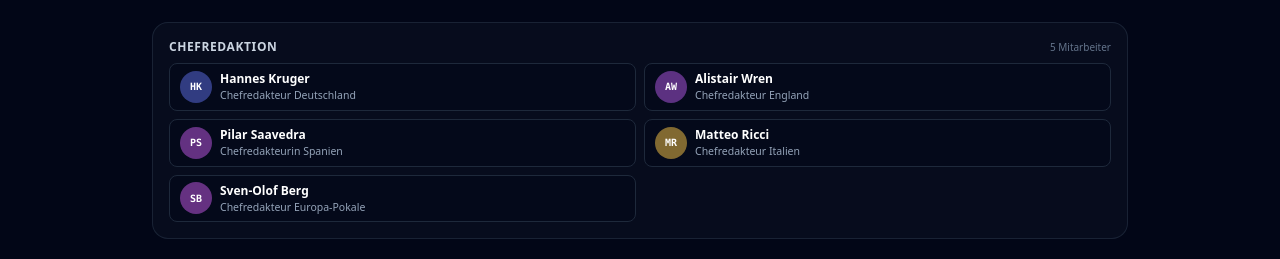
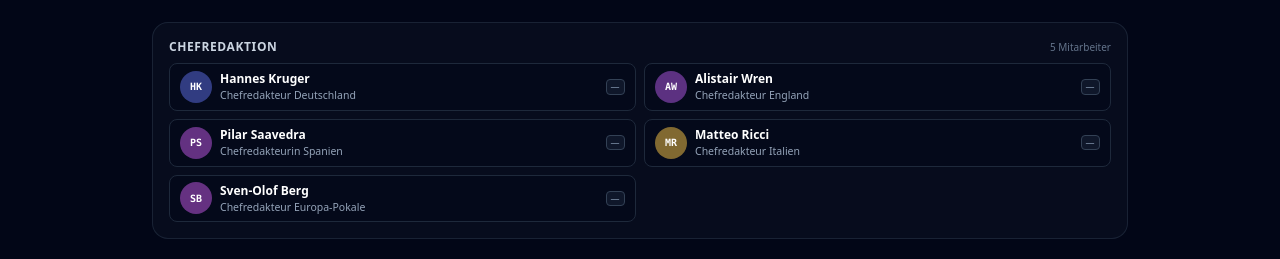
Before and after one commit to nnauroz-prog/trading-app, a Next.js app: page /sport/firma in a window 1280 px wide. Shown: the part 541-800 px from the top of the page. Built offline with nearby package versions, Linux system fonts and the light colour scheme; no server answers.

Commit message:
Welle 17801-17900: Sport-Firma Uebersicht mit Trefferquoten-Badges pro Mitarbeiter

```diff
--- a/app/sport/firma/page.tsx
+++ b/app/sport/firma/page.tsx
@@ -49,11 +49,41 @@ function hueFromId(id: string): number {
   return h;
 }
 
-function EmployeeChip({ e }: { e: SportEmployee }) {
+interface EmployeeStatLite {
+  hitRatePct: number | null;
+  totalVotes: number;
+  sampleQuality: 'good' | 'medium' | 'weak';
+}
+
+function HitRateBadge({ stat }: { stat: EmployeeStatLite | null }) {
+  if (!stat || stat.hitRatePct === null || stat.totalVotes === 0) {
+    return (
+      <span className="rounded border border-slate-700 bg-slate-900 px-1 py-0 text-[9px] font-bold uppercase tracking-wider text-slate-500" title="Noch keine ausgewertete Backtest-Stichprobe">
+        —
+      </span>
+    );
+  }
+  const tone = stat.hitRatePct >= 60
+    ? 'border-emerald-400/50 bg-emerald-500/15 text-emerald-200'
+    : stat.hitRatePct >= 50
+      ? 'border-amber-400/40 bg-amber-500/10 text-amber-200'
+      : 'border-rose-400/40 bg-rose-500/10 text-rose-200';
+  const sampleLabel = stat.sampleQuality === 'good' ? '' : stat.sampleQuality === 'medium' ? '·' : '!';
+  return (
+    <span
+      className={`rounded border px-1 py-0 text-[9px] font-bold uppercase tracking-wider ${tone}`}
+      title={`Trefferquote ${stat.hitRatePct.toFixed(1)}% bei ${stat.totalVotes} Stimmen · Stichprobe ${stat.sampleQuality}`}
+    >
+      {stat.hitRatePct.toFixed(0)}%{sampleLabel}
+    </span>
+  );
+}
+
+function EmployeeChip({ e, stat }: { e: SportEmployee; stat: EmployeeStatLite | null }) {
   const hue = hueFromId(e.id);
   return (
     <li>
-      <Link href={`/sport/firma/${e.id}`} className="grid grid-cols-[2rem_1fr] items-center gap-2 rounded-lg border border-slate-800 bg-slate-950/40 px-2.5 py-1.5 hover:border-emerald-400/40 hover:bg-slate-900/60">
+      <Link href={`/sport/firma/${e.id}`} className="grid grid-cols-[2rem_1fr_auto] items-center gap-2 rounded-lg border border-slate-800 bg-slate-950/40 px-2.5 py-1.5 hover:border-emerald-400/40 hover:bg-slate-900/60">
         <div
           className="flex h-8 w-8 items-center justify-center rounded-full font-mono text-[10px] font-bold text-white"
           style={{ background: `hsl(${hue}, 45%, 35%)` }}
@@ -65,6 +95,7 @@ function EmployeeChip({ e }: { e: SportEmployee }) {
           <div className="truncate text-[12px] font-semibold text-white">{e.name}</div>
           <div className="truncate text-[10.5px] text-slate-400">{e.role}</div>
         </div>
+        <HitRateBadge stat={stat} />
       </Link>
     </li>
   );
@@ -73,6 +104,7 @@ function EmployeeChip({ e }: { e: SportEmployee }) {
 export default async function SportFirmaPage() {
   const counts = countByDepartment();
   const backtestStats = await getEmployeeBacktest();
+  const statMap = new Map(backtestStats.map((s) => [s.employeeId, s]));
   const grouped: Record<SportDepartment, SportEmployee[]> = {
     chef: [], league_scout: [], team_analyst: [], form_analyst: [],
     tactical_analyst: [], international_watch: [], transfer_watch: [], politik_watch: [],
@@ -115,7 +147,7 @@ export default async function SportFirmaPage() {
             <span className="text-[10px] text-slate-500">{counts[d]} Mitarbeiter</span>
           </div>
           <ul className="grid grid-cols-1 gap-2 sm:grid-cols-2">
-            {grouped[d].map((e) => <EmployeeChip key={e.id} e={e} />)}
+            {grouped[d].map((e) => <EmployeeChip key={e.id} e={e} stat={statMap.get(e.id) ?? null} />)}
           </ul>
           {(d === 'transfer_watch' || d === 'politik_watch') && (
             <p className="rounded-lg border border-amber-500/30 bg-amber-950/15 p-2 text-[10.5px] leading-snug text-amber-100/85">
--- a/next.config.ts
+++ b/next.config.ts
@@ -2,7 +2,7 @@ import type { NextConfig } from 'next';
 
 // Cache-bust marker: bump this when forcing Vercel to rebuild from scratch.
 // Last bumped: 2026-06-01 — Welle 58.
-const BUILD_MARKER = 'welle-17701-17800-sport-firma-mitarbeiter-mit-live-stimmen';
+const BUILD_MARKER = 'welle-17801-17900-sport-firma-uebersicht-mit-trefferquoten-badges';
 
 const nextConfig: NextConfig = {
   env: {
```
